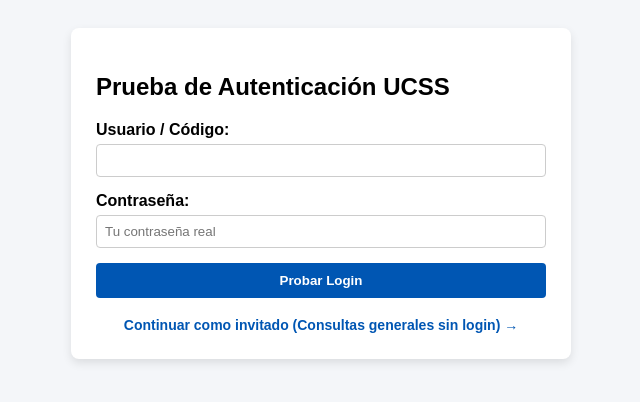
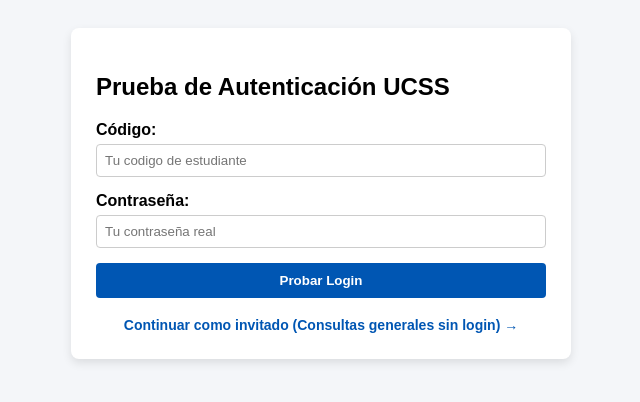
Before and after one commit to EustaquioZM/alqowpzm, a website: page index.html in a window 1280 px wide. Shown: the whole page, without its empty margins (319-959 px from the left). Drawn offline with Linux system fonts and the light colour scheme.

Commit message:
Update login form labels and placeholders

```diff
--- a/index.html
+++ b/index.html
@@ -23,8 +23,8 @@
     <h2>Prueba de Autenticación UCSS</h2>
     <form id="loginForm">
       <div class="form-group">
-        <label for="usuario">Usuario / Código:</label>
-        <input type="text" id="usuario" value="" required>
+        <label for="usuario">Código:</label>
+        <input type="text" id="usuario" value="" placeholder="Tu codigo de estudiante" required>
       </div>
       <div class="form-group">
         <label for="password">Contraseña:</label>
```
